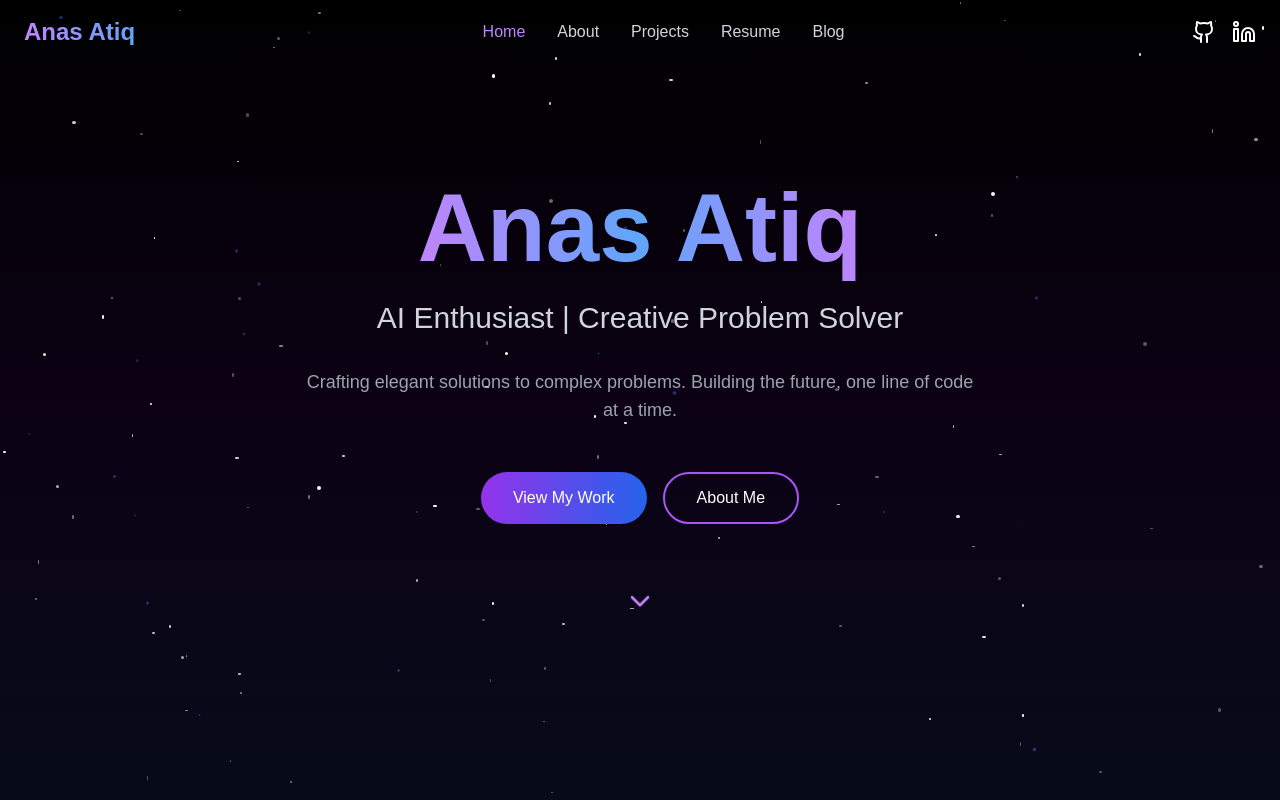
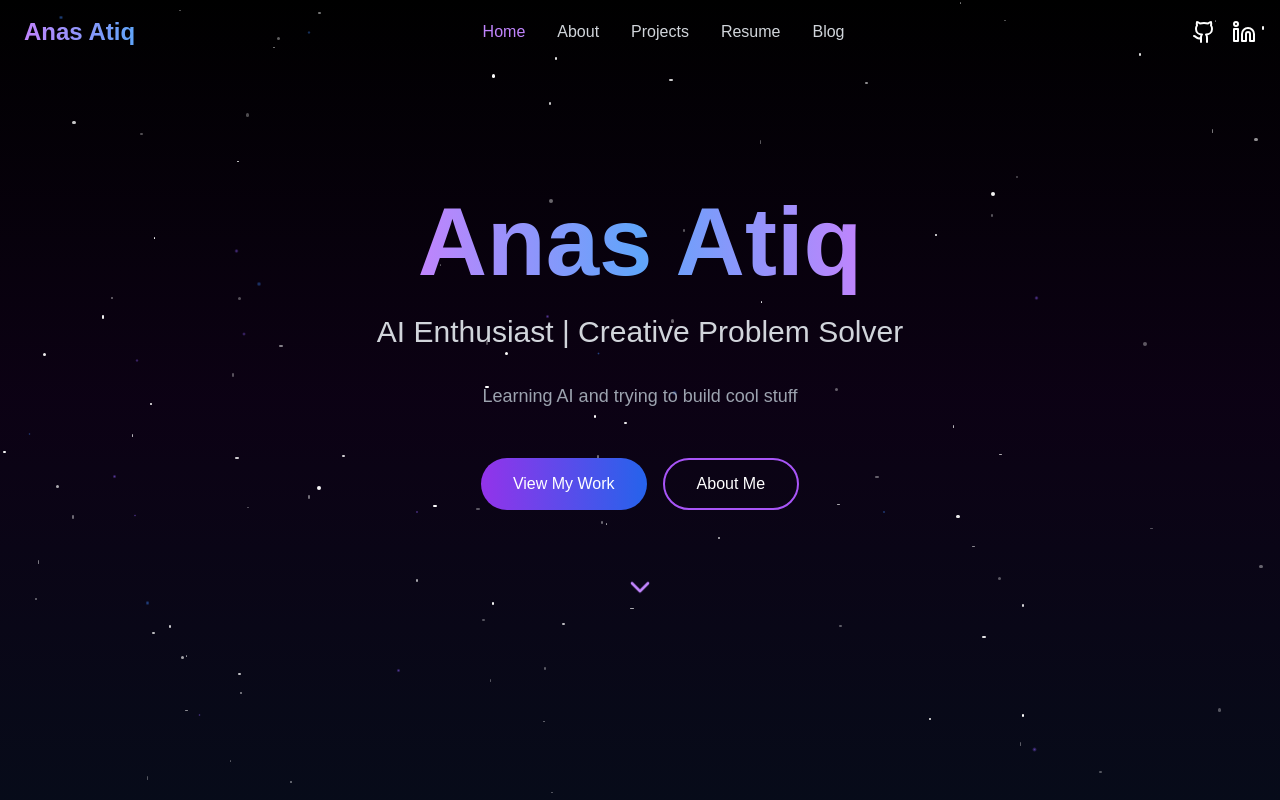
Before and after one commit to Umrii/Portfolio, a Next.js app: page / in a window 1280 px wide. Shown: the top 800 px of the page. Built offline with nearby package versions, Linux system fonts and the light colour scheme.

Commit message:
text-changes

```diff
--- a/data/portfolioData.ts
+++ b/data/portfolioData.ts
@@ -4,7 +4,7 @@ import { PersonalInfo, AboutMe, Project, ResumeData, BlogPost } from '@/types';
 export const personalInfo: PersonalInfo = {
   name: "Anas Atiq",
   tagline: "AI Enthusiast | Creative Problem Solver",
-  description: "Crafting elegant solutions to complex problems. Building the future, one line of code at a time.",
+  description: "Learning AI and trying to build cool stuff",
   email: "your.email@example.com",
   github: "https://github.com/Umrii",
   linkedin: "https://www.linkedin.com/in/anas-atiq/"
```
